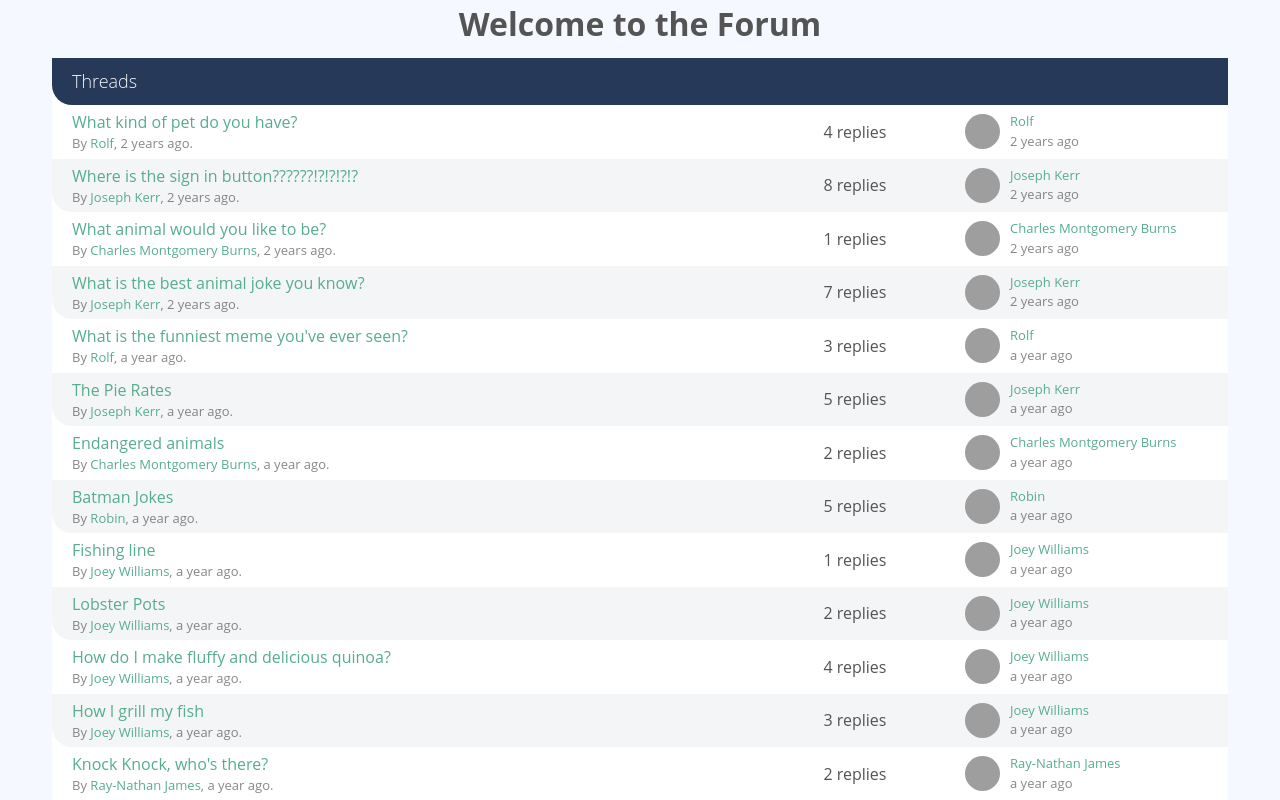
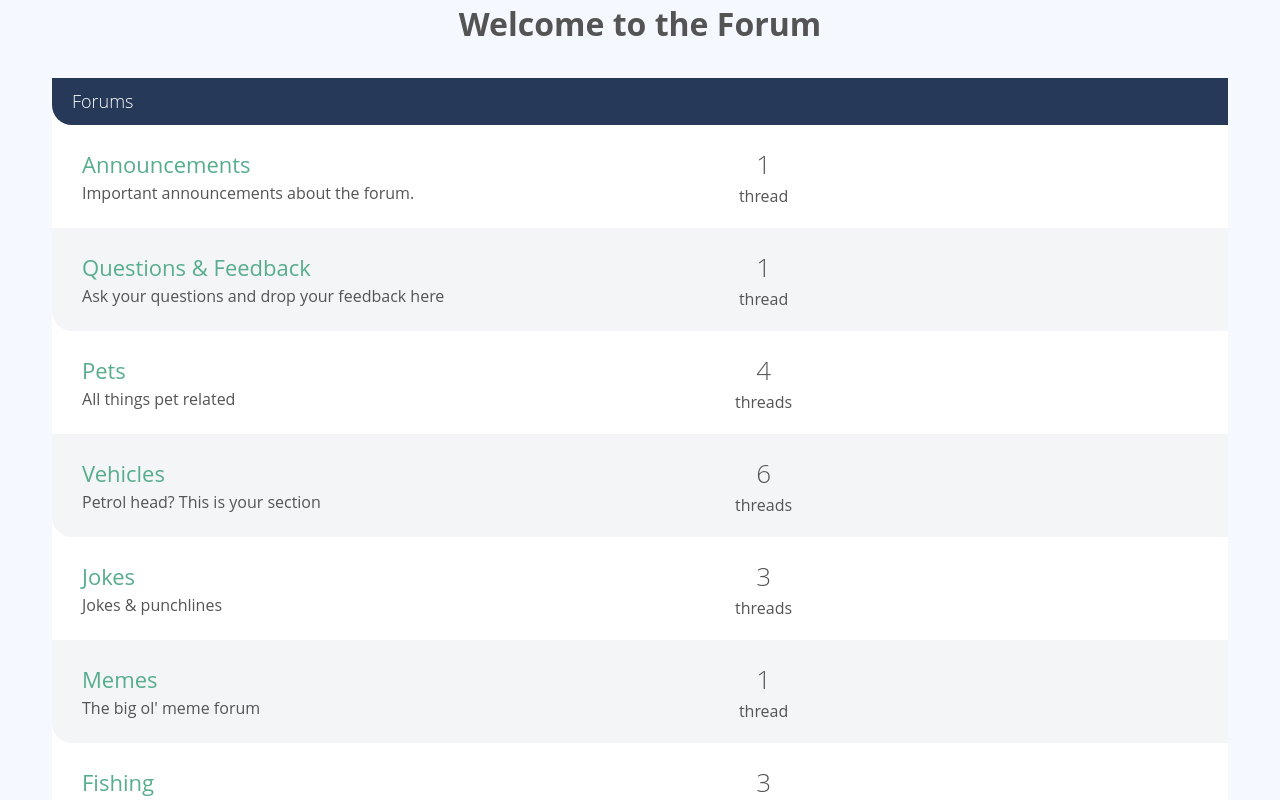
Before and after one commit to Ongomobile/vue-forum, a Vue app: page / in a window 1280 px wide. Shown: the top 800 px of the page. Built offline with nearby package versions, Linux system fonts and the light colour scheme; grey boxes are pictures that could not be loaded.

Commit message:
Implement ForumList Component

```diff
--- /dev/null
+++ b/src/components/ForumList.vue
@@ -0,0 +1,53 @@
+<template>
+  <div class="col-full">
+    <div class="forum-list">
+      <h2 class="list-title">
+        <a href="#">Forums</a>
+      </h2>
+
+      <div class="forum-listing" v-for="forum in forums" :key="forum.id">
+        <div class="forum-details">
+          <router-link
+            :to="{ name: 'Forum', params: { id: forum.id } }"
+            class="text-xlarge"
+          >
+            {{ forum.name }}
+          </router-link>
+          <p>{{ forum.description }}</p>
+        </div>
+
+        <div class="threads-count">
+          <p>
+            <span class="count">{{ forum.threads?.length }}</span>
+            {{ forumThreadsWord(forum) }}
+          </p>
+        </div>
+
+        <div class="last-thread"></div>
+      </div>
+    </div>
+  </div>
+</template>
+
+<script>
+export default {
+  props: {
+    forums: {
+      type: Array,
+      required: true
+    }
+  },
+  methods: {
+    forumThreadsWord(forum) {
+      if (forum.threads?.length) {
+        return forum.threads.length > 1 ? 'threads' : 'thread'
+      } else {
+        return 'no threads'
+      }
+    }
+  }
+}
+</script>
+
+<style>
+</style>
--- /dev/null
+++ b/src/pages/Forum.vue
@@ -0,0 +1,41 @@
+<template>
+  <div class="col-full push-top">
+    <div class="forum-header">
+      <div class="forum-details">
+        <h1>{{ forum.name }}</h1>
+        <p class="text-lead">{{ forum.description }}</p>
+      </div>
+      <a href="new-thread.html" class="btn-green btn-small">Start a thread</a>
+    </div>
+  </div>
+  <div class="col-full push-top">
+    <ThreadList :threads="threads" />
+  </div>
+</template>
+
+<script>
+import sourceData from '@/data.json'
+import ThreadList from '@/components/ThreadList'
+export default {
+  components: {
+    ThreadList
+  },
+  props: {
+    id: {
+      required: true,
+      type: String
+    }
+  },
+  computed: {
+    forum() {
+      return sourceData.forums.find((forum) => forum.id === this.id)
+    },
+    threads() {
+      return sourceData.threads.filter((thread) => thread.forumId === this.id)
+    }
+  }
+}
+</script>
+
+<style scoped>
+</style>
--- a/src/pages/Home.vue
+++ b/src/pages/Home.vue
@@ -1,18 +1,18 @@
 <template>
   <h1>Welcome to the Forum</h1>
-  <ThreadList :threads="threads" />
+  <ForumList :forums="forums" />
 </template>
 
 <script>
 import sourceData from '@/data.json'
-import ThreadList from '@/components/ThreadList'
+import ForumList from '@/components/ForumList'
 export default {
   components: {
-    ThreadList
+    ForumList
   },
   data() {
     return {
-      threads: sourceData.threads
+      forums: sourceData.forums
     }
   }
 }
--- a/src/router/index.js
+++ b/src/router/index.js
@@ -1,7 +1,8 @@
 import { createRouter, createWebHistory } from 'vue-router'
 import Home from '@/pages/Home.vue'
-import ThreadShow from '@/pages/ThreadShow.vue'
-import NotFound from '@/pages/NotFound.vue'
+import ThreadShow from '@/pages/ThreadShow'
+import NotFound from '@/pages/NotFound'
+import Forum from '@/pages/Forum'
 import sourceData from '@/data.json'
 
 const routes = [
@@ -9,6 +10,12 @@
     path: '/',
     name: 'Home',
     component: Home
+  },
+  {
+    path: '/forum/:id',
+    name: 'Forum',
+    component: Forum,
+    props: true
   },
   {
     path: '/thread/:id',
```
